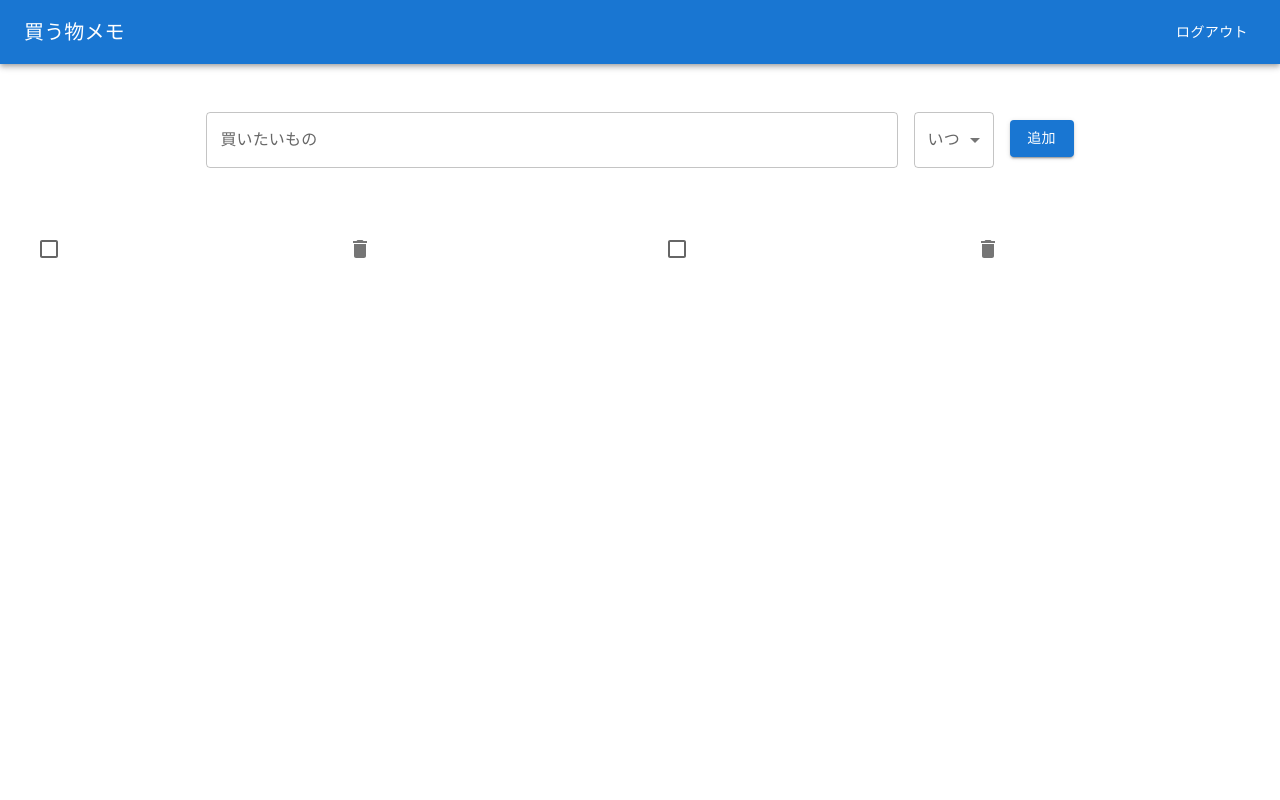
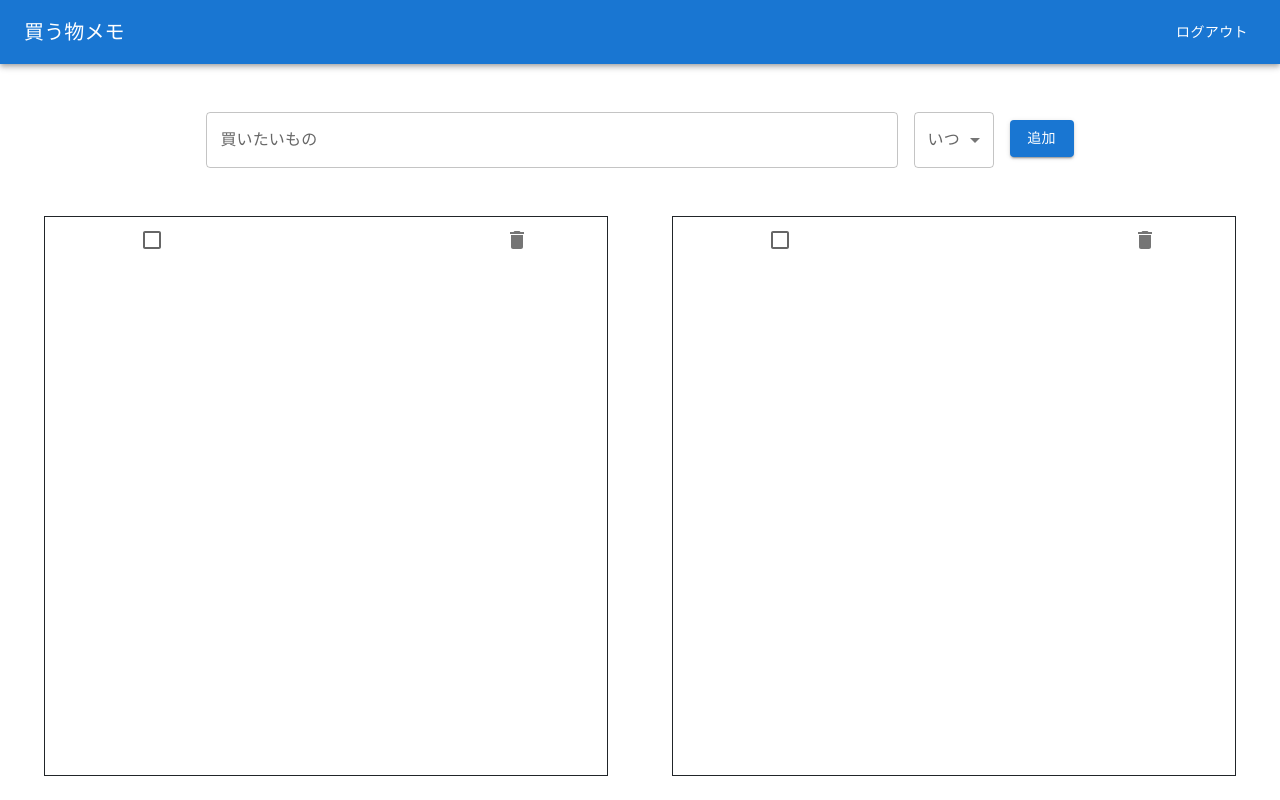
Before and after one commit to sigunamu226/shopping-list, a React (Create React App) app: page / in a window 1280 px wide. Both pictures are taken after a click on the button "追加". Built offline with nearby package versions, Linux system fonts and the light colour scheme.

Commit message:
二つのリストを大枠で囲むように
リストをスクロールできるように

```diff
--- a/package.json
+++ b/package.json
@@ -15,11 +15,13 @@
     "@types/node": "^16.7.13",
     "@types/react": "^18.0.0",
     "@types/react-dom": "^18.0.0",
+    "@types/react-window": "^1.8.5",
     "bootstrap": "^5.1.3",
     "react": "^18.1.0",
     "react-bootstrap": "^2.3.1",
     "react-dom": "^18.1.0",
     "react-scripts": "5.0.1",
+    "react-window": "^1.8.7",
     "typescript": "^4.4.2",
     "web-vitals": "^2.1.0"
   },
--- a/src/components/ItemList.tsx
+++ b/src/components/ItemList.tsx
@@ -1,25 +1,31 @@
+import DeleteIcon from "@mui/icons-material/Delete";
 import {
+  Box,
   Checkbox,
   IconButton,
-  List,
   ListItem,
   ListItemButton,
   ListItemIcon,
   ListItemText,
 } from "@mui/material";
 import React, { useEffect, useState } from "react";
-import DeleteIcon from "@mui/icons-material/Delete";
 import { Col } from "react-bootstrap";
+import { FixedSizeList, ListChildComponentProps } from "react-window";
 import { Item } from "../interfaces/item";
+import "./itemlist.scss";
 
 const ItemList: React.FC<{
   item: Item[];
   setItem: React.Dispatch<React.SetStateAction<Item[]>>;
 }> = ({ item, setItem }) => {
   const [checked, setChecked] = useState<boolean[]>([]);
+  const [boxHeight, setBoxHeight] = useState(0);
+  const [boxWidth, setBoxWidth] = useState(0);
 
   useEffect(() => {
     setChecked([...checked, false]);
+    setBoxHeight(document.getElementById("item-list-box")!.clientHeight);
+    setBoxWidth(document.getElementById("item-list-box")!.clientWidth);
   }, [item]);
 
   const onCheck = (key: number) => {
@@ -27,26 +33,40 @@ const ItemList: React.FC<{
   };
 
   return (
-    <Col className="item-list-">
-      <List sx={{ width: "100%", maxWidth: 360, bgcolor: "background.paper" }}>
-        {item.map((item, i) => {
-          const labelId = `checkbox-list-label-${i}`;
+    <Col className="item-list">
+      <Box className="item-list-box" id="item-list-box">
+        <FixedSizeList
+          height={boxHeight}
+          width={boxWidth}
+          itemSize={46}
+          itemCount={item.length}
+          overscanCount={5}
+        >
+          {renderRow}
+        </FixedSizeList>
+      </Box>
+    </Col>
+  );
+
+  function renderRow(props: ListChildComponentProps) {
+    const { index, style } = props;
 
     return (
       <ListItem
-              key={i}
+        key={index}
         secondaryAction={
           <IconButton edge="end" aria-label="comments">
             <DeleteIcon />
           </IconButton>
         }
-              disablePadding
+        style={style}
+        className="list-item"
       >
         <ListItemButton
           role={undefined}
           dense
           onClick={() => {
-                  onCheck(i);
+            onCheck(index);
           }}
         >
           <ListItemIcon>
@@ -54,18 +74,15 @@ const ItemList: React.FC<{
               edge="start"
               tabIndex={-1}
               disableRipple
-                    checked={checked[i]}
-                    inputProps={{ "aria-labelledby": labelId }}
+              checked={checked[index]}
+              inputProps={{ "aria-labelledby": "aaa" }}
             />
           </ListItemIcon>
-                <ListItemText id={labelId} primary={item.name} />
+          <ListItemText id="aaa" primary={item[index].name} />
         </ListItemButton>
       </ListItem>
     );
-        })}
-      </List>
-    </Col>
-  );
+  }
 };
 
 export default ItemList;
--- a/src/components/itemlist.scss
+++ b/src/components/itemlist.scss
@@ -0,0 +1,11 @@
+.item-list {
+  border: 1px solid;
+  height: 70vh;
+  margin: 0 2rem 0 2rem;
+
+  .item-list-box {
+    width: 80%;
+    height: 68vh;
+    margin: 0 auto;
+  }
+}
```
Also changed, not shown: 1 other file (tests, documents, lock files or other folders). Lines whose indentation alone changed are shown as unchanged.
